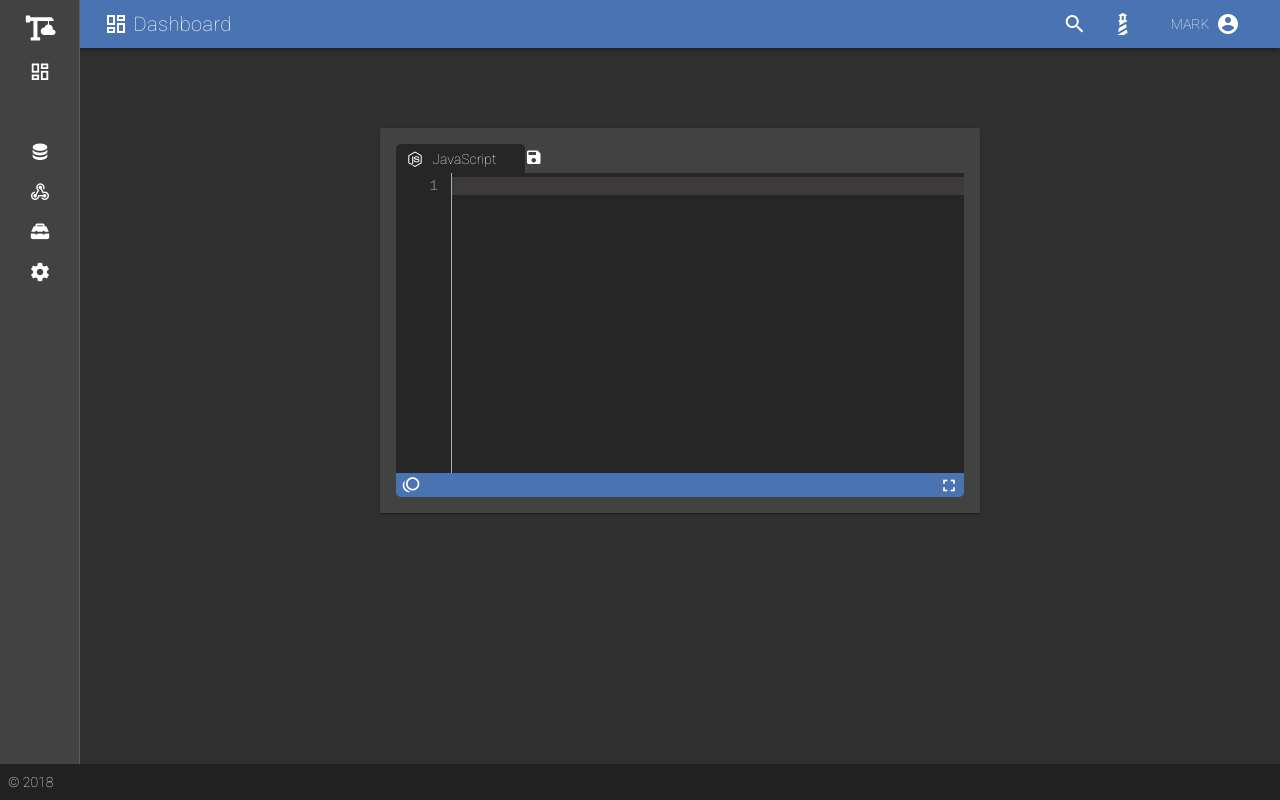
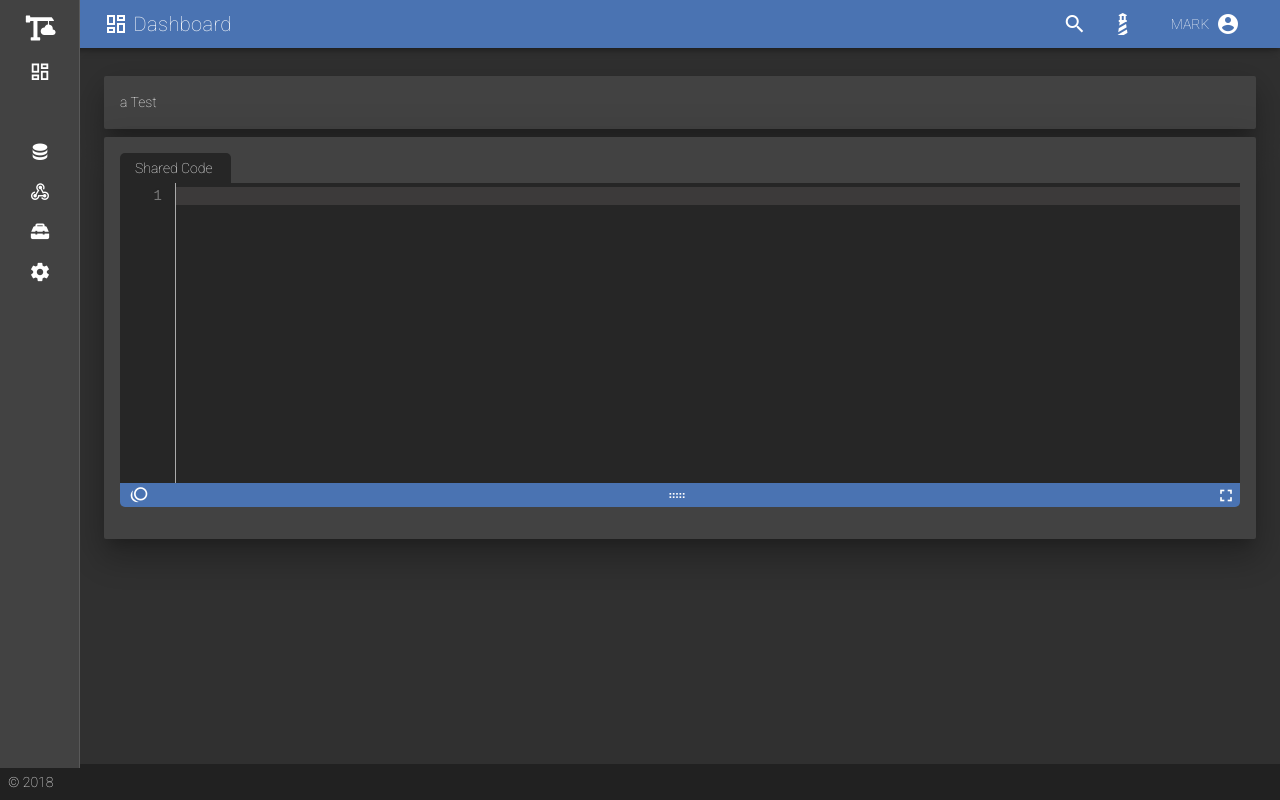
Before and after one commit to mdbarr/skyhook, a Vue app: page /login in a window 1280 px wide. Both pictures are taken after a click on the button "LOGIN". Built offline with nearby package versions, Linux system fonts and the light colour scheme.

Commit message:
Layout improvements, dependencies upgrade.

```diff
--- a/src/components/CodeMirror.vue
+++ b/src/components/CodeMirror.vue
@@ -1,23 +1,29 @@
 <template>
 <div class="skyhook-codemirror">
   <div class="skyhook-codemirror-title">
-    <div style="border-radius: 5px 5px 0 0; padding: 0 20px 2px 10px; display: inline-block; width: auto; background-color: #262626; font-weight: 500;">
-      <slot name="title">
-        <i class="mdi mdi-nodejs" style="padding-right: 5px; font-size: 18px; position: relative; bottom: -2px;;"></i> JavaScript
+    <div style="border-radius: 5px 5px 0 0; padding: 0 10px 2px 10px; display: inline-block; width: auto; background-color: #262626; font-weight: 500; height: 30px;">
+      <slot>
+        <i class="mdi mdi-nodejs" style="padding-right: 5px; font-size: 18px; position: relative; bottom: -2px;"></i> JavaScript
       </slot>
       <div style="display: inline-block; width: 5px;">
         <span v-if="!clean">*</span>
       </div>
     </div>
-    <div style="display: inline-block; font-size: 18px;">
-      <i class="mdi mdi-content-save skyhook-clickable"></i>
+  </div>
+  <div class="skyhook-codemirror-editor">
+    <textarea ref="textarea" :placeholder="placeholder"></textarea>
+    <div id="skyhook-codemirror-panel" class="skyhook-codemirror-panel">
+      <div class="skyhook-codemirror-panel-left">
+        <i :class="lintedIcon"></i>
+        <i class="mdi mdi-auto-fix skyhook-clickable" v-if="fixable" @click.stop="fix"></i>
+      </div>
+      <div class="skyhook-codemirror-panel-center">
+        <i class="mdi mdi-drag-horizontal skyhook-clickable" @click.stop="fix"></i>
+      </div>
+      <div class="skyhook-codemirror-panel-right">
+        <i :class="fullscreenIcon" @click.stop="toggleFullscreen"></i>
+      </div>
     </div>
-  </div>
-  <textarea ref="textarea" :placeholder="placeholder"></textarea>
-  <div id="skyhook-codemirror-panel" class="skyhook-codemirror-panel">
-    <i :class="lintedIcon"></i>
-    <i class="mdi mdi-auto-fix skyhook-clickable" v-if="fixable" @click.stop="fix"></i>
-    <i :class="fullscreenIcon" @click.stop="toggleFullscreen"></i>
   </div>
 </div>
 </template>
@@ -268,7 +274,7 @@ export default {
   },
   computed: {
     fullscreenIcon () {
-      let icon = 'skyhook-clickable skyhook-codemirror-panel-button-fullscreen mdi mdi-fullscreen'
+      let icon = 'skyhook-clickable mdi mdi-fullscreen'
       if (this.fullscreen) {
         icon += '-exit'
       }
@@ -384,7 +390,11 @@ export default {
 
 <style>
 .skyhook-codemirror {
+    height: 100%;
     width: 100%;
+}
+.skyhook-codemirror-title {
+    height: 30px;
 }
 .skyhook-codemirror-panel {
     position: relative;
@@ -405,9 +415,29 @@ export default {
     left: 0;
     border-radius: 0 !important;
 }
-.skyhook-codemirror-panel-button-fullscreen {
-    position: absolute;
-    right: 5px;
+.skyhook-codemirror-panel-left {
+    display: inline-block;
+    box-sizing: border-box;
+    width: 33%;
+    text-align: left;
+    padding-left: 4px;
+}
+.skyhook-codemirror-panel-center {
+    display: inline-block;
+    box-sizing: border-box;
+    width: 33%;
+    text-align: center;
+}
+.skyhook-codemirror-panel-right {
+    display: inline-block;
+    box-sizing: border-box;
+    width: 34%;
+    text-align: right;
+    padding-right: 4px;
+}
+
+.CodeMirror {
+    min-height: 300px;
 }
 .CodeMirror-fullscreen {
     margin-bottom: 24px;
--- a/src/components/Toolbar.vue
+++ b/src/components/Toolbar.vue
@@ -1,6 +1,6 @@
 <template>
-<v-content>
-  <v-navigation-drawer :mini-variant.sync="mini" v-model="drawer" fixed app>
+<div>
+  <v-navigation-drawer :mini-variant.sync="mini" v-model="drawer" fixed app style="z-index: 6">
     <v-list dense>
       <v-list-tile avatar>
         <v-list-tile-avatar class="skyhook-drawer-icon">
@@ -66,7 +66,8 @@
       </v-list-tile>
     </v-list>
   </v-navigation-drawer>
-  <v-toolbar app fixed dense color="primary">
+
+  <v-toolbar app fixed dense color="primary" style="z-index: 5">
     <v-toolbar-title>
       <slot name="title"></slot>
     </v-toolbar-title>
@@ -86,7 +87,7 @@
       {{ state.name }} &nbsp; <v-icon>mdi-account-circle</v-icon>
     </v-btn>
   </v-toolbar>
-</v-content>
+</div>
 </template>
 
 <script>
--- a/src/views/Dashboard.vue
+++ b/src/views/Dashboard.vue
@@ -1,21 +1,36 @@
 <template>
+<div>
+  <skyhook-toolbar>
+    <span slot="title"><v-icon>mdi-view-dashboard-outline</v-icon> Dashboard</span>
+  </skyhook-toolbar>
   <v-content>
-    <skyhook-toolbar>
-      <span slot="title"><v-icon>mdi-view-dashboard-outline</v-icon> Dashboard</span>
-    </skyhook-toolbar>
-
-    <v-flex xs12 sm6 offset-sm3>
-      <v-card>
-        <v-card-title>
-          <codemirror></codemirror>
-        </v-card-title>
-      </v-card>
-    </v-flex>
-
-    <v-footer app fixed v-if="state.loggedIn">
-      <span class="pl-2">&copy; {{ new Date().getFullYear() }}</span>
-    </v-footer>
+    <v-container fluid fill-height grid-list-md>
+      <v-layout row wrap>
+        <v-flex xs12>
+          <v-card class="elevation-20">
+            <v-card-text>
+              a Test
+            </v-card-text>
+          </v-card>
+        </v-flex>
+        <v-flex xs12>
+          <v-card class="elevation-20">
+            <v-card-text>
+              <codemirror>
+                <i class="mdi mdi-json" style="padding-right: 5px; font-size: 18px; position: relative; bottom: -2px;"></i> Shared Code
+              </codemirror>
+            </v-card-text>
+            <v-card-actions>
+            </v-card-actions>
+          </v-card>
+        </v-flex>
+      </v-layout>
+    </v-container>
   </v-content>
+  <v-footer app fixed>
+    <span class="pl-2">&copy; {{ new Date().getFullYear() }}</span>
+  </v-footer>
+</div>
 </template>
 
 <script>
```
Also changed, not shown: 1 other file (tests, documents, lock files or other folders).
